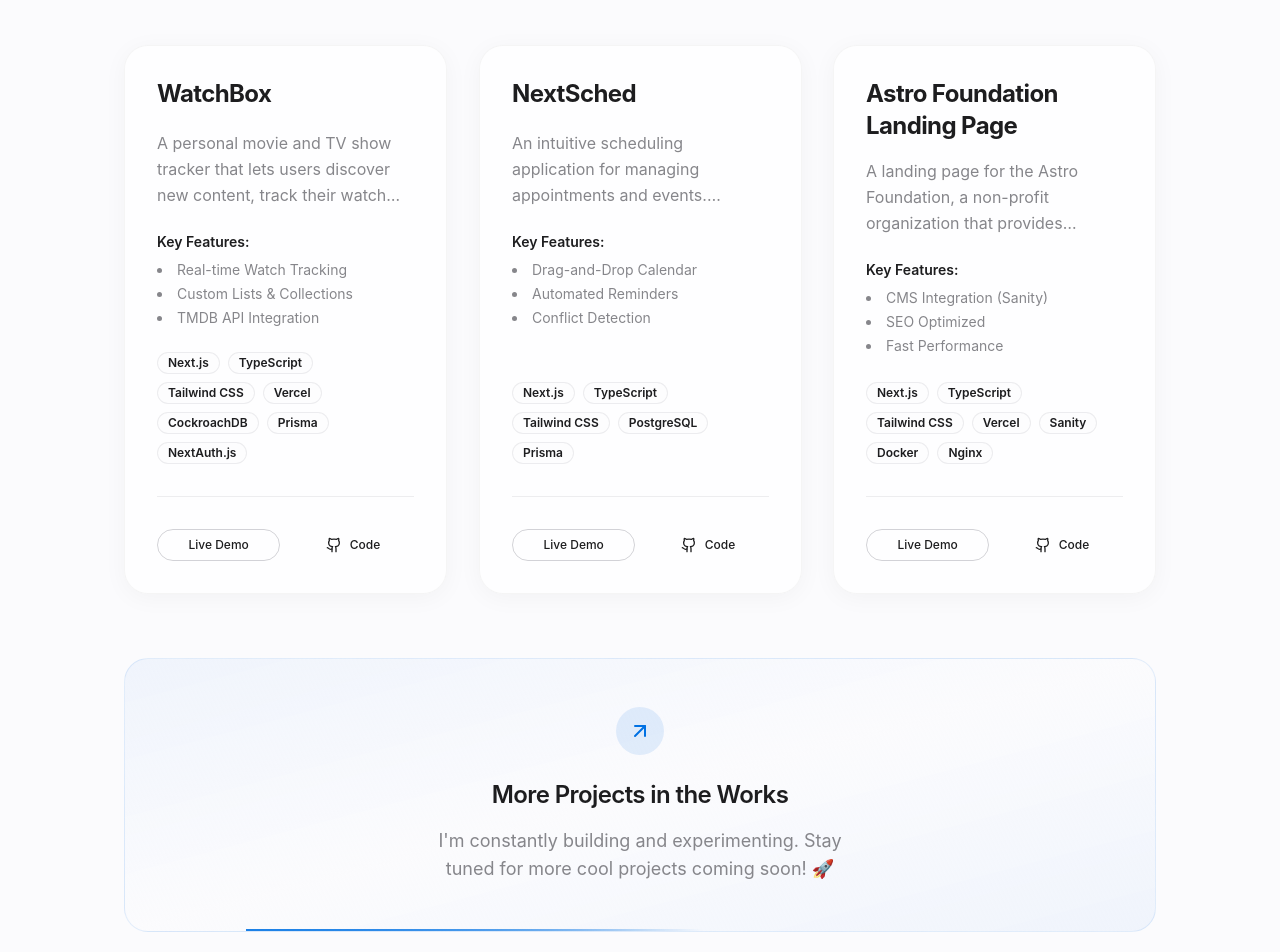
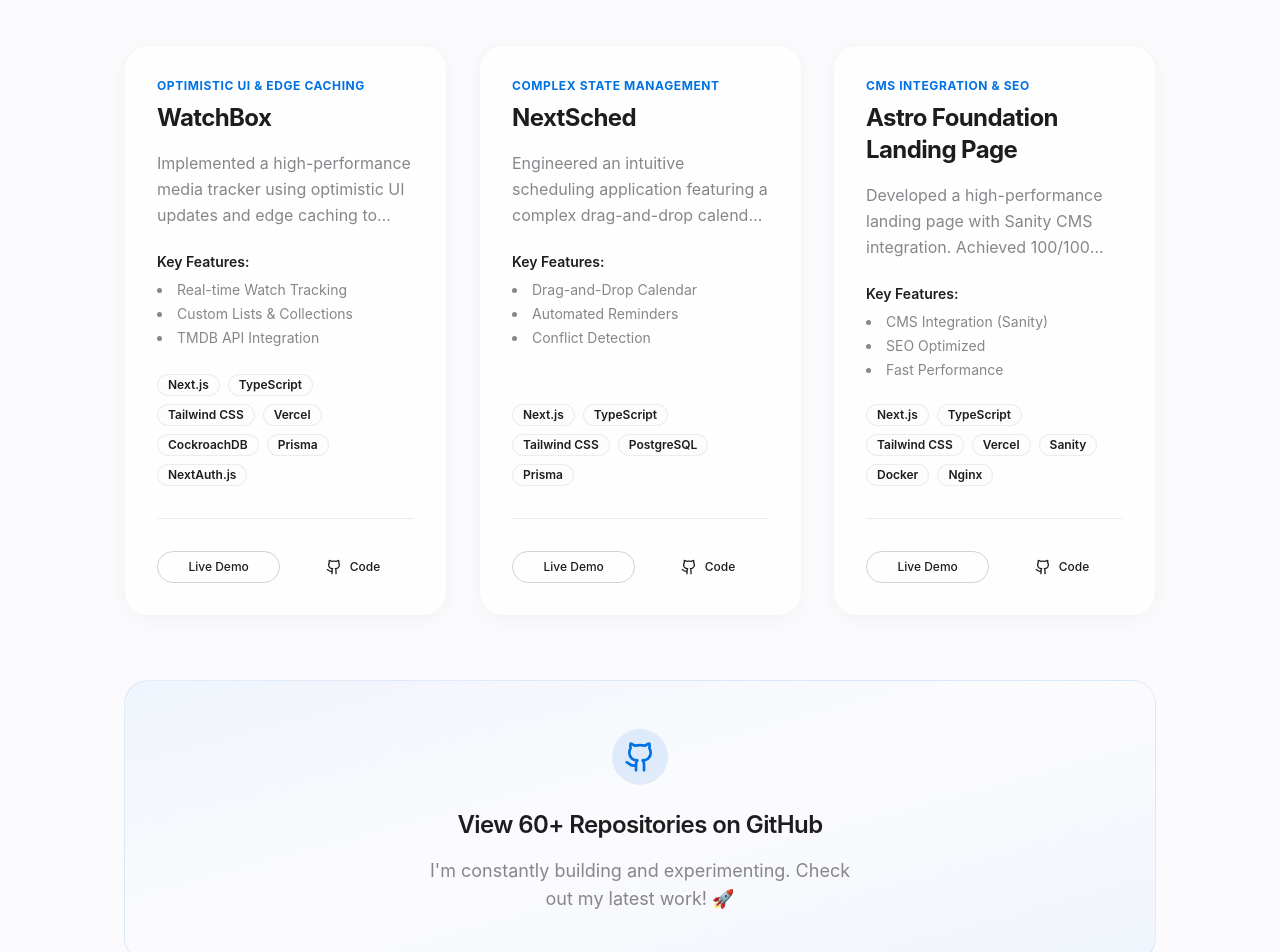
Before and after one commit to vn-aj-vngrd/portfolio-2.0, a Next.js app: page / in a window 1280 px wide. Shown: the part 2220-3172 px from the top of the page. Built offline with nearby package versions, Linux system fonts and the light colour scheme.

Commit message:
feat: Add tech highlights to project cards, update project descriptions, and refine counter animation.

```diff
--- a/src/components/sections/Projects.tsx
+++ b/src/components/sections/Projects.tsx
@@ -23,6 +23,7 @@
   description: project.description,
   features: project.features,
   tags: project.tech,
+  techHighlight: project.techHighlight,
   links: {
     demo: project.link,
     repo: project.code,
@@ -56,9 +57,16 @@
 
               <CardHeader className="p-8 pb-0">
                 <Flex justify="between" align="start" className="mb-4">
-                  <CardTitle className="text-2xl font-bold tracking-tight group-hover:text-accent transition-colors duration-300">
-                    {project.title}
-                  </CardTitle>
+                  <Box>
+                    {project.techHighlight && (
+                      <Text className="text-xs font-bold text-accent tracking-wider uppercase mb-2">
+                        {project.techHighlight}
+                      </Text>
+                    )}
+                    <CardTitle className="text-2xl font-bold tracking-tight group-hover:text-accent transition-colors duration-300">
+                      {project.title}
+                    </CardTitle>
+                  </Box>
                   <a
                     href={project.links.demo}
                     target="_blank"
@@ -142,8 +150,15 @@
 
       <FadeIn
         delay={0.4}
-        className="mt-16 relative overflow-hidden rounded-3xl bg-linear-to-br from-accent/5 via-background to-accent/5 dark:from-accent/10 dark:via-background/50 dark:to-accent/10 border border-accent/10 p-8 md:p-12 text-center"
+        className="mt-16 relative overflow-hidden rounded-3xl bg-linear-to-br from-accent/5 via-background to-accent/5 dark:from-accent/10 dark:via-background/50 dark:to-accent/10 border border-accent/10 p-8 md:p-12 text-center group cursor-pointer hover:border-accent/30 transition-colors duration-300"
       >
+        <a
+          href={portfolioData.about.details.github}
+          target="_blank"
+          rel="noopener noreferrer"
+          className="absolute inset-0 z-20"
+          aria-label="View GitHub Profile"
+        />
         {/* Loading Border Effect */}
         <Box
           className="absolute inset-0 rounded-3xl pointer-events-none"
@@ -169,18 +184,18 @@
           gap="gap-4"
           className="relative z-10"
         >
-          <Box className="p-3 rounded-full bg-accent/10 text-accent mb-2">
-            <ArrowUpRight className="w-6 h-6" />
+          <Box className="p-3 rounded-full bg-accent/10 text-accent mb-2 group-hover:scale-110 transition-transform duration-300">
+            <Github className="w-8 h-8" />
           </Box>
           <Heading
             variant="h3"
-            className="text-2xl font-semibold tracking-tight"
+            className="text-2xl font-semibold tracking-tight group-hover:text-accent transition-colors duration-300"
           >
-            More Projects in the Works
+            View 60+ Repositories on GitHub
           </Heading>
-          <Text className="text-muted-foreground max-w-md mx-auto text-lg">
-            I&apos;m constantly building and experimenting. Stay tuned for more
-            cool projects coming soon! 🚀
+          <Text className="text-muted-foreground max-w-md mx-auto text-lg group-hover:text-foreground transition-colors duration-300">
+            I&apos;m constantly building and experimenting. Check out my latest
+            work! 🚀
           </Text>
         </Flex>
       </FadeIn>
--- a/src/components/ui/Counter.tsx
+++ b/src/components/ui/Counter.tsx
@@ -13,8 +13,9 @@
   const ref = useRef<HTMLSpanElement>(null);
   const motionValue = useMotionValue(0);
   const springValue = useSpring(motionValue, {
-    damping: 60,
+    damping: 20,
     stiffness: 100,
+    restDelta: 0.001,
   });
   const isInView = useInView(ref, { once: true, margin: "-20px" });
 
@@ -27,7 +28,7 @@
   useEffect(() => {
     return springValue.on("change", (latest) => {
       if (ref.current) {
-        ref.current.textContent = Math.floor(latest).toString();
+        ref.current.textContent = Math.round(latest).toString();
       }
     });
   }, [springValue]);
--- a/src/data/portfolio-data.json
+++ b/src/data/portfolio-data.json
@@ -191,7 +191,8 @@
   "projects": [
     {
       "title": "WatchBox",
-      "description": "A personal movie and TV show tracker that lets users discover new content, track their watch history, and create custom lists. Integrated with a third-party movie database API.",
+      "techHighlight": "Optimistic UI & Edge Caching",
+      "description": "Implemented a high-performance media tracker using optimistic UI updates and edge caching to reduce latency by 40%. Integrated TMDB API with robust rate-limiting handling to ensure reliable data fetching.",
       "features": [
         "Real-time Watch Tracking",
         "Custom Lists & Collections",
@@ -212,7 +213,8 @@
     },
     {
       "title": "NextSched",
-      "description": "An intuitive scheduling application for managing appointments and events. Features a drag-and-drop calendar interface, automated reminders, and conflict detection.",
+      "techHighlight": "Complex State Management",
+      "description": "Engineered an intuitive scheduling application featuring a complex drag-and-drop calendar interface. Implemented automated conflict detection algorithms and background jobs for reliable reminders.",
       "features": [
         "Drag-and-Drop Calendar",
         "Automated Reminders",
@@ -231,7 +233,8 @@
     },
     {
       "title": "Astro Foundation Landing Page",
-      "description": "A landing page for the Astro Foundation, a non-profit organization that provides scholarships and resources to underprivileged students.",
+      "techHighlight": "CMS Integration & SEO",
+      "description": "Developed a high-performance landing page with Sanity CMS integration. Achieved 100/100 Core Web Vitals scores through image optimization, lazy loading, and semantic HTML structure.",
       "features": [
         "CMS Integration (Sanity)",
         "SEO Optimized",
```
